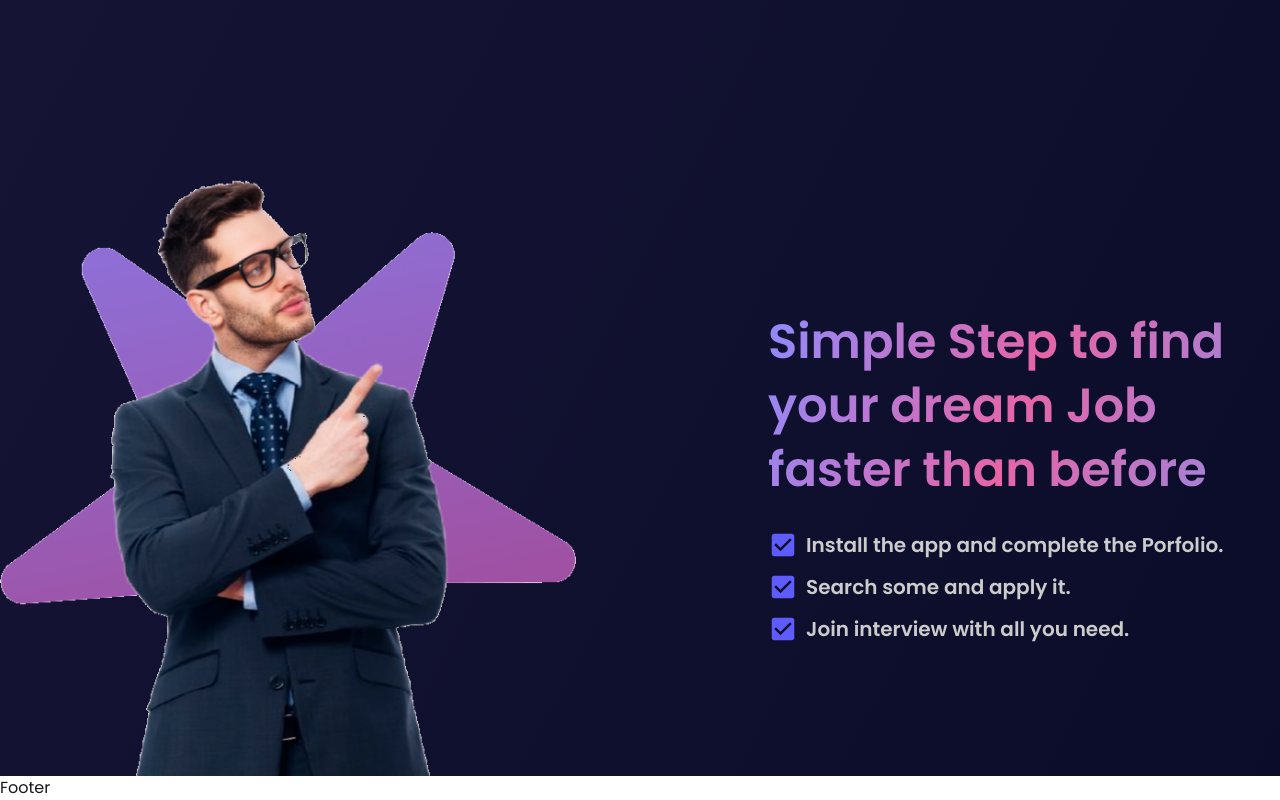
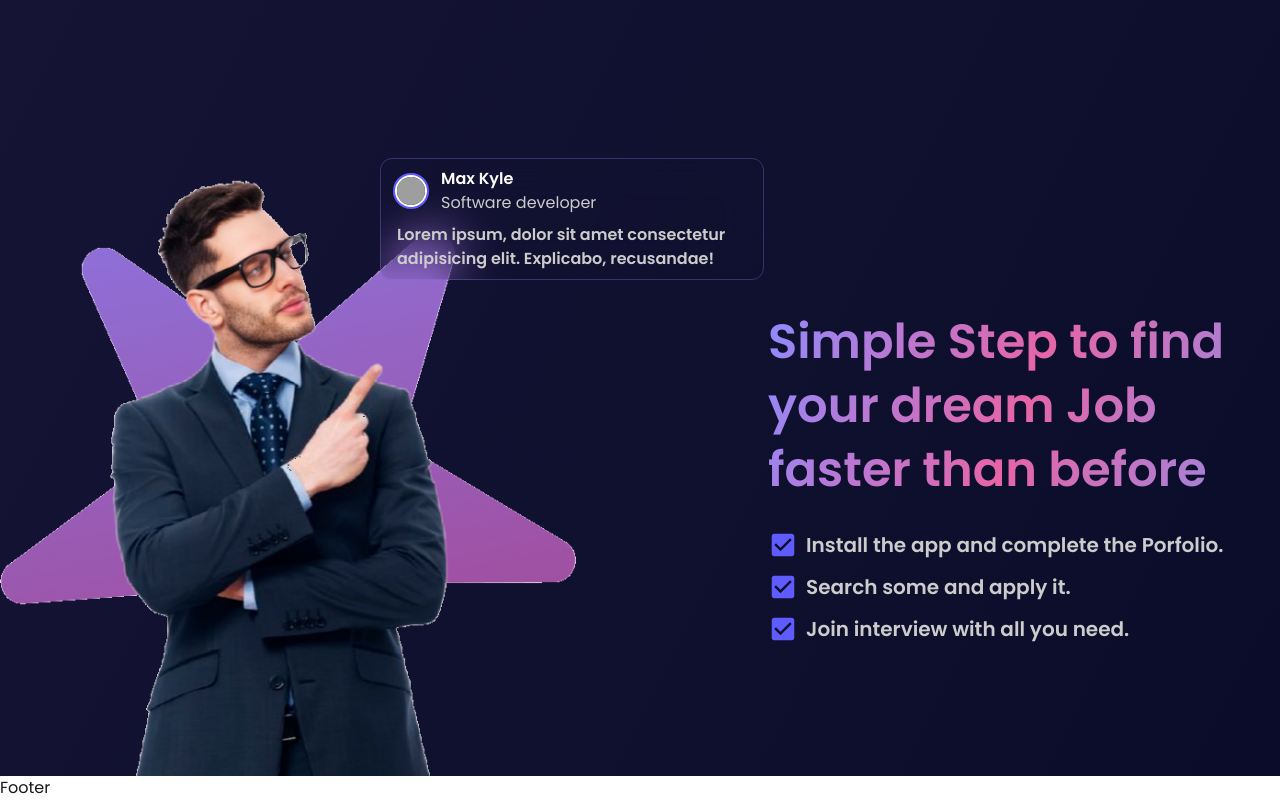
Before and after one commit to FajlaRabby24/job-track, a React (Vite) app: page / in a window 1280 px wide. Shown: the part 1833-2633 px from the top of the page. Built offline with nearby package versions, Linux system fonts and the light colour scheme; grey boxes are pictures that could not be loaded.

Commit message:
adding overlay card in simpleStep section

```diff
--- a/src/components/Layout/SimpleStep.jsx
+++ b/src/components/Layout/SimpleStep.jsx
@@ -5,8 +5,26 @@ import { IoMdCheckbox } from "react-icons/io";
 const SimpleStep = () => {
   return (
     <div className="max-w-7xl mx-auto flex items-center justify-between">
-      <div className="w-3/5">
+      <div className="w-3/5 relative">
         <img src={simpleStep} alt="" className="w-3/4" />
+        {/* overlay card  */}
+        <div className=" w-sm rounded-xl px-4 py-2 absolute -top-5 right-1 backdrop-blur-xl border border-[#8a88ff4d]">
+          <div className="flex items-center gap-4 mb-2">
+            <div className="avatar">
+              <div className="ring-primary ring-offset-base-100 w-7 rounded-full ring-2 ring-offset-2">
+                <img src="https://img.daisyui.com/images/profile/demo/spiderperson@192.webp" />
+              </div>
+            </div>
+            <div>
+              <h3 className="text-white font-semibold">Max Kyle</h3>
+              <p className="text-accent">Software developer</p>
+            </div>
+          </div>
+          <p className="text-accent font-semibold">
+            Lorem ipsum, dolor sit amet consectetur adipisicing elit. Explicabo,
+            recusandae!
+          </p>
+        </div>
       </div>
       <div className="space-y-7 w-2/5">
         <h1 className="title leading-16">
```
